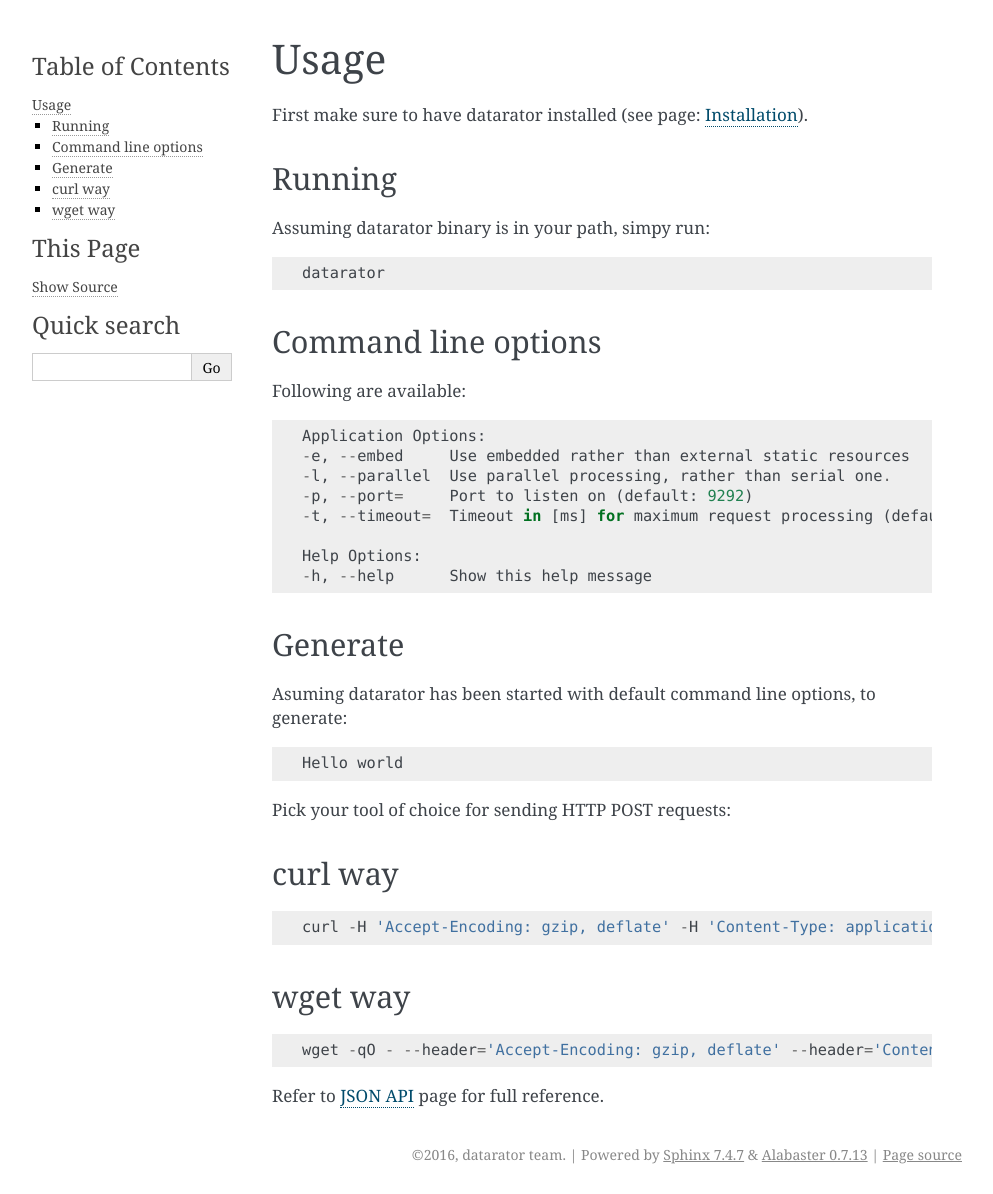
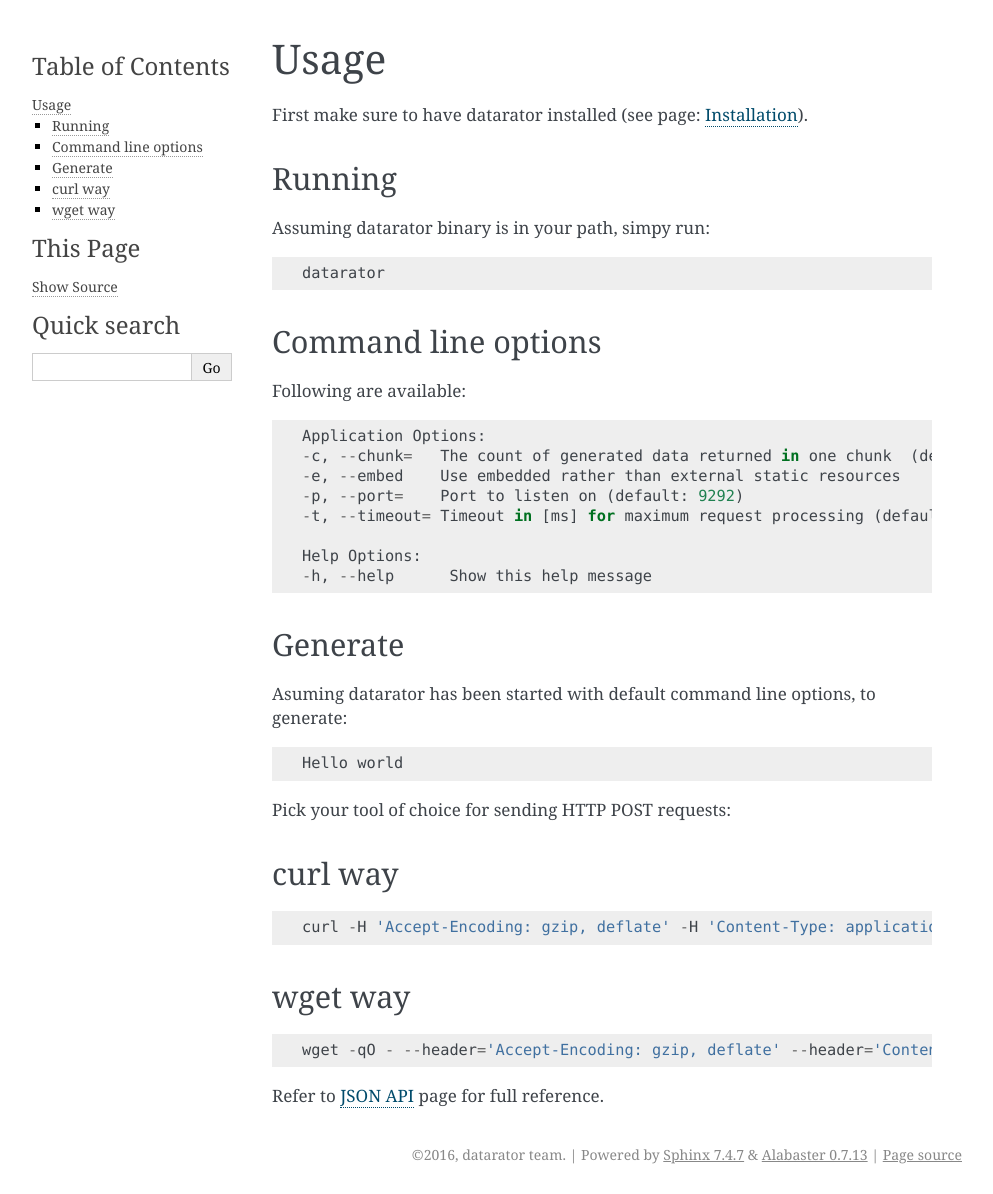
Before and after one commit to datarator/datarator, a Sphinx documentation site: the page built from docs/usage.rst, in a window 1280 px wide. Shown: the whole page, without its empty margins (148-1141 px from the left). Built offline with Sphinx 7.4.7, drawn with Linux system fonts in a browser that asks for light colours.

Commit message:
docs: latest cli opts synced

```diff
--- a/docs/usage.rst
+++ b/docs/usage.rst
@@ -16,10 +16,10 @@
 Following are available::
 
     Application Options:
-    -e, --embed     Use embedded rather than external static resources
-    -l, --parallel  Use parallel processing, rather than serial one.
-    -p, --port=     Port to listen on (default: 9292)
-    -t, --timeout=  Timeout in [ms] for maximum request processing (default: 3000)
+    -c, --chunk=   The count of generated data returned in one chunk  (default: 1000)
+    -e, --embed    Use embedded rather than external static resources
+    -p, --port=    Port to listen on (default: 9292)
+    -t, --timeout= Timeout in [ms] for maximum request processing (default: 3000)
 
     Help Options:
     -h, --help      Show this help message
```
